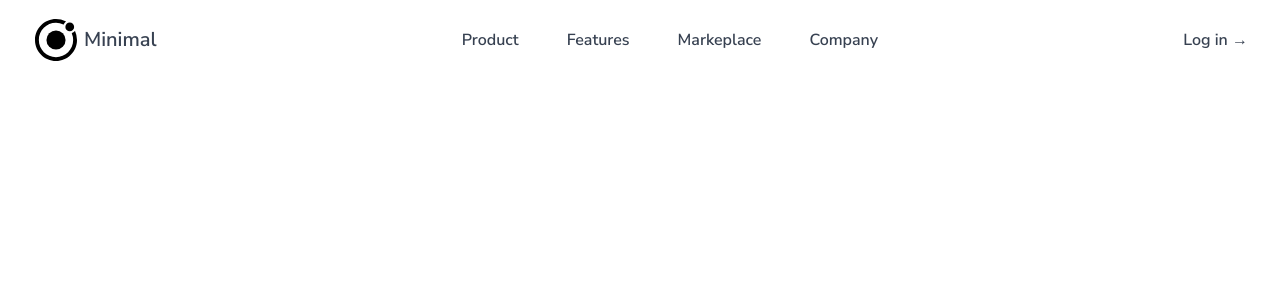
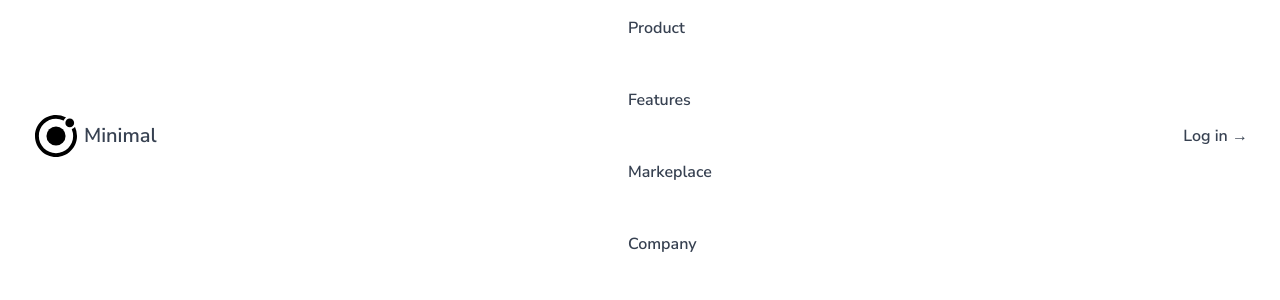
Before and after one commit to ratidzo/minimal, a Next.js app: page / in a window 1280 px wide. Shown: the top 300 px of the page. Built offline with nearby package versions, Linux system fonts and the light colour scheme.

Commit message:
dev: put gap between items in vertical layout

```diff
--- a/app/components/Nav.tsx
+++ b/app/components/Nav.tsx
@@ -30,7 +30,7 @@ export default function Nav() {
         <div className="md:flex md:flex-row md:justify-between md:px-8 md:py-4
                         py-4
                         md:items-center  text-gray-700
-                        flex flex-col">
+                        flex flex-col gap-8">
             {/* Logo container section */}
             <div className="flex items-center gap-1">
                 <Image alt="Ionic Logo" src={'/logo-ionic.svg'}
@@ -41,7 +41,7 @@ export default function Nav() {
             </div>
             {/* Nav links section. */}
             <div className="">
-                <ul className="md:flex md:gap-12 font-semibold">
+                <ul className="md:flex flex flex-col gap-4 md:gap-12 font-semibold">
                    {
                     links.map(link => (
                         <li>
```
